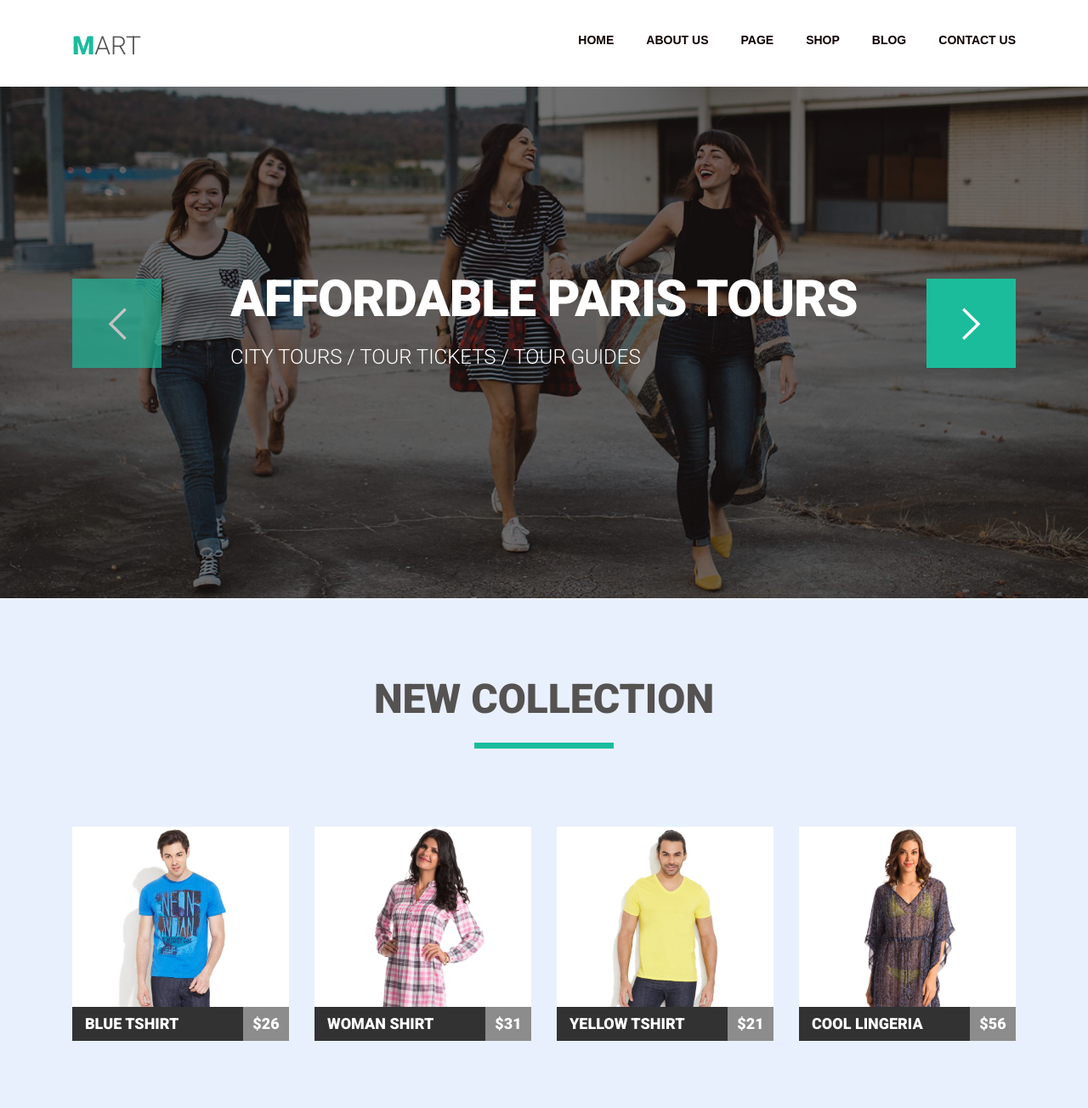
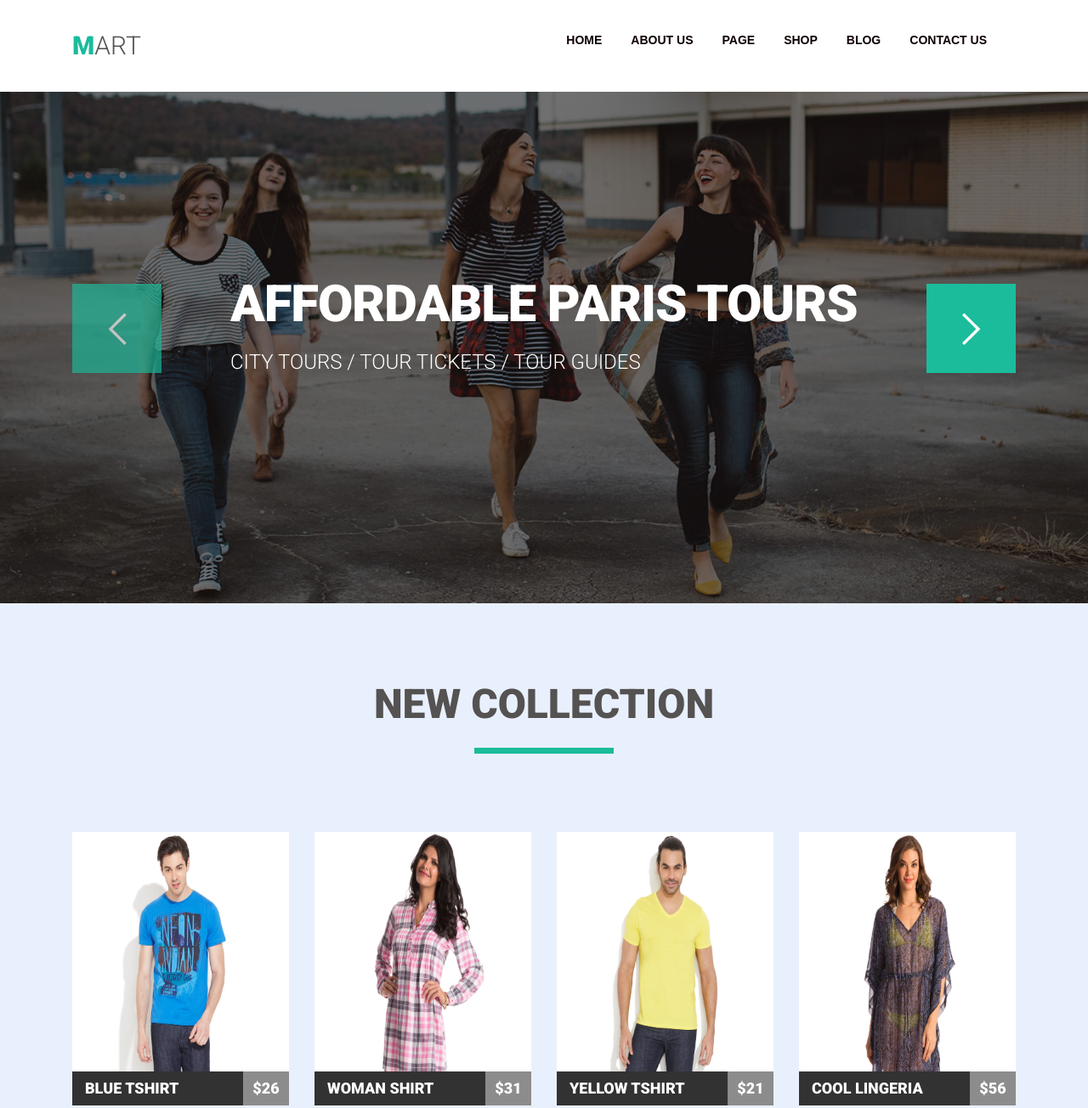
Before and after one commit to Ievgenii-davidenko/goit-fe-course, a plain HTML site: page html-css/module-05/index.html in a window 1280 px wide. Shown: the top 1304 px of the page at 85% size. Drawn offline with Linux system fonts and the light colour scheme.

Commit message:
added index.html

```diff
--- a/html-css/module-05/css/style.css
+++ b/html-css/module-05/css/style.css
@@ -3,6 +3,7 @@
     padding: 0;
     box-sizing: border-box;
 }
+
 
 ul {
     list-style: none;
@@ -15,7 +16,7 @@ a {
 img {
     display: block;
     max-width: 100%;
-    height: auto;
+    /* height: auto; */
     margin: 0px;
 }
 
@@ -27,8 +28,12 @@ header {
     width: 1110px;
     margin: 0 auto;
     background-color: transparent;
+    /* position: relative; */
+    margin-bottom: 38px;
 }
+.navigation {
 
+}
 .clearfix::after {
     display: table;
     content: "";
@@ -45,6 +50,7 @@ header {
     line-height: 32px;
 }
 
+
 .logotype::first-letter {
     font-family: "Roboto", sans-serif;
     font-size: 30px;
@@ -52,12 +58,13 @@ header {
     color: #1abc9c;
 }
 
-.header__list {
-    float: right
+
+.header__list-item a:not(:last-child) {
+    margin-right: 35px;
 }
 
-.header__list-item {
-    display: inline;
+.header__list-link {
+    /* display: inline; */
     margin-right: 34px;
     font-family: "OpenSans", sans-serif;
     font-size: 14px;
@@ -65,10 +72,18 @@ header {
     text-transform: uppercase;
     color: #0f0101;
     line-height: 11px;
+     /* position: absolute;  */
 }
 
-.header__list-item:last-child {
+.header__list-link:last-child(6) {
     margin-right: 0px;
+}
+
+.header__list li {
+    float: left;
+}
+.header__list {
+    float: right;
 }
 
 .header__list-link {
@@ -81,7 +96,7 @@ header {
 
 
 .slider-wrapper {
-    margin-top: 32px;
+    /* margin-top: 32px; */
     background-image: linear-gradient(rgba(0, 0, 0, .52), rgba(0, 0, 0, .52)), url(../img/fon.png);
     background-repeat: no-repeat;
     background-position: center center;
@@ -148,8 +163,9 @@ header {
 
 .collection {
     margin: 0 auto;
-    height: 678px;
+    /* height: 0 auto; */
     background-color: #e9f0fd;
+    padding-bottom: 100px;
 }
 
 .collection__list {
@@ -197,6 +213,7 @@ header {
     background-color: #323232;
     position: absolute;
     bottom: 0px;
+    align-items: center;
 }
 
 .product-title {
--- a/html-css/module-05/index.html
+++ b/html-css/module-05/index.html
@@ -12,7 +12,7 @@
 <body>
     <header>
         <div class="container">
-            <nav class="navigation clearfix">
+            <nav class="navigation clearfix ">
                 <a class="logotype" href="#">mart</a>
                 <ul class="header__list clearfix">
                     <li class="header__list-item"><a class="header__list-link" href="#">Home</a></li>
@@ -29,13 +29,13 @@
     <main>
         <div class="slider-wrapper">
             <section class="slider">
-                <div class="slider__content">
+                <div class="slider__content"><ul><li>
                     <h2 class="slider__title">Affordable paris tours</h2>
-                    <p class="slider__subtitle">city tours / tour tickets / tour guides</p>
+                    <p class="slider__subtitle">city tours / tour tickets / tour guides</p></li></ul>
                 </div>
                 <div class="slider__btns clearfix">
-                    <a class="slider__btn inactive" disabled></a>
-                    <a class="slider__btn"></a>
+                    <button class="slider__btn inactive" disabled></button>
+                    <button class="slider__btn"></button>
                 </div>
             </section>
         </div>
```
